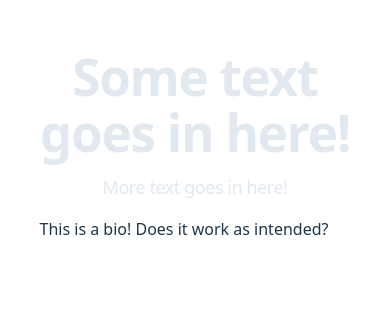
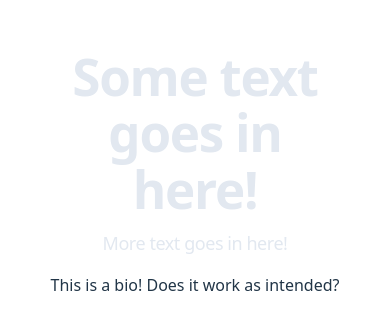
Before and after one commit to thedunerats/thedunerats.github.io, a React (Vite) app in the folder cv-website/: page / in a window 390 px wide. Shown: the top 330 px of the page. Built offline with nearby package versions, Linux system fonts and the light colour scheme.

Commit message:
some custom classes

```diff
--- a/cv-website/src/css/HomePage.css
+++ b/cv-website/src/css/HomePage.css
@@ -3,3 +3,8 @@
 .home-formatting-div {
     background: radial-gradient(600px at 1187px 527px, rgba(29, 78, 216, 0.15), transparent 80%);
 }
+
+.columnar-formatting {
+    padding-left: 3rem;
+    padding-right: 3rem;
+}
--- a/cv-website/src/pages/HomePage.tsx
+++ b/cv-website/src/pages/HomePage.tsx
@@ -3,7 +3,7 @@ import '../css/HomePage.css'
 function HomePage() {
     return <div className="home">
         <div className='pointer-events-none fixed inset-0 z-30 transition duration-300 lg:absolute home-formatting-div'></div>
-        <div className="mx-auto min-h-screen max-w-screen-xl px-6 py-12 font-sans md:px-12 md:py-16 lg:py-0">
+        <div className="mx-auto min-h-screen max-w-screen-xl px-6 py-12 font-sans md:px-12 md:py-16 lg:py-0 columnar-formatting">
             <div className='lg:flex lg:justify-between lg:gap-4'>
                 {/* 2 columnar divs go in here */}
                 <header className="lg:sticky lg:top-0 lg:flex lg:max-h-screen lg:w-[48%] lg:flex-col lg:justify-between lg:py-24">
```
